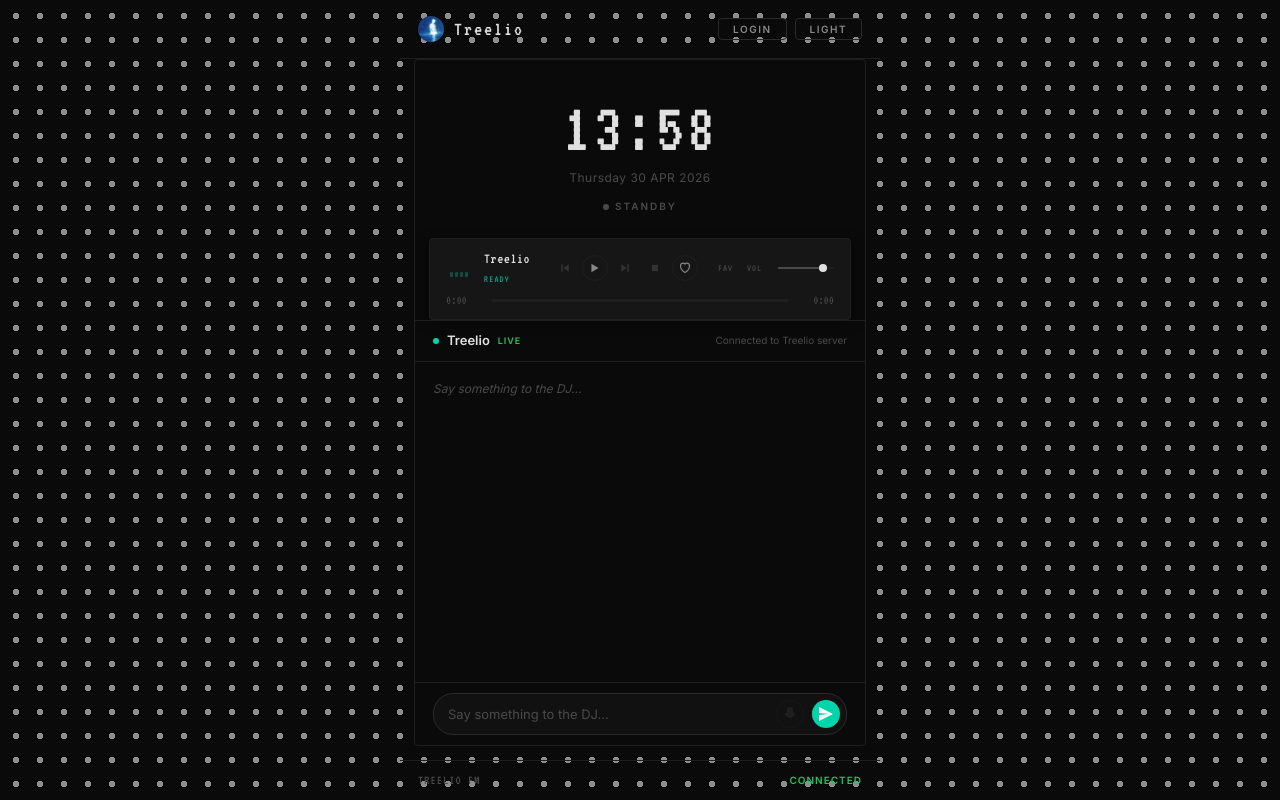
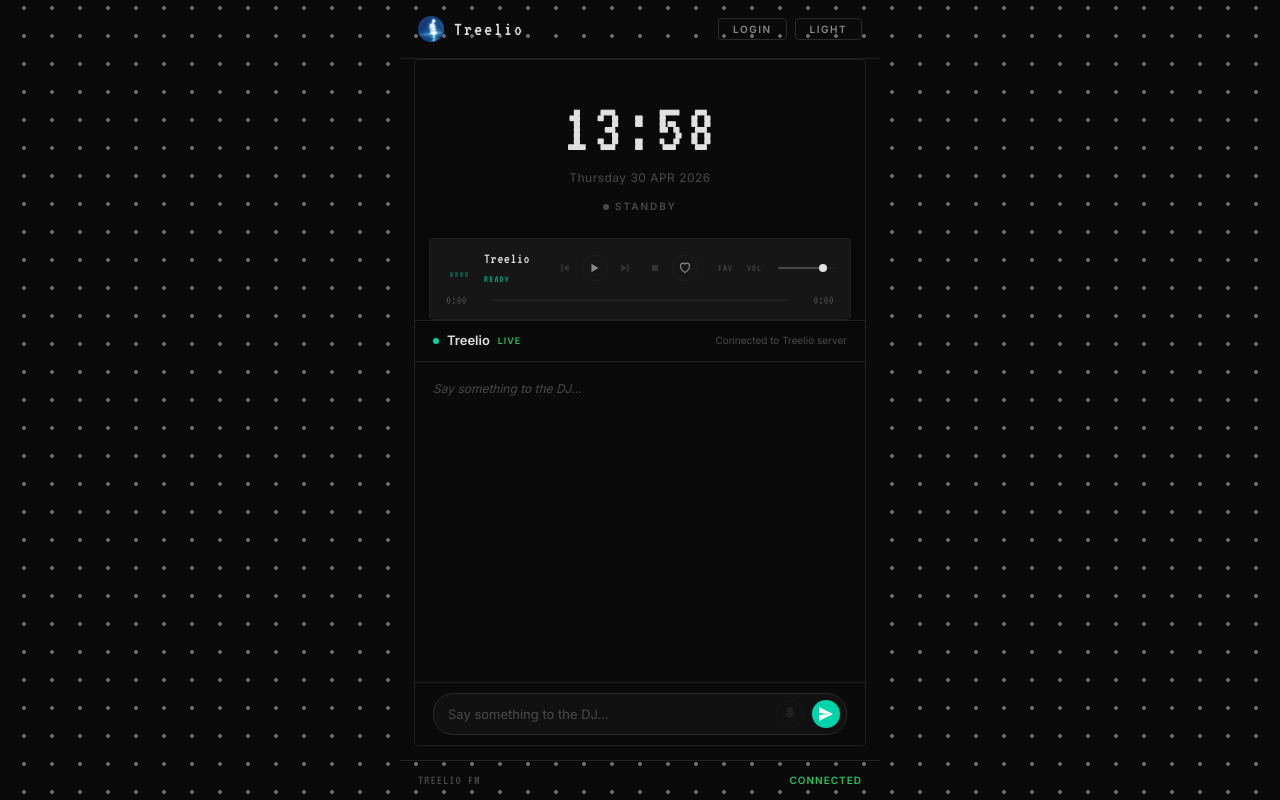
Before and after one commit to Tree005/Treelio, a React (Vite) app in the folder web/: page / in a window 1280 px wide. Built offline with nearby package versions, Linux system fonts and the light colour scheme.

Commit message:
fix(ui): 点阵调小 (2px dots, 28px spacing)

```diff
--- a/web/src/styles/globals.css
+++ b/web/src/styles/globals.css
@@ -81,13 +81,13 @@ body::before {
   position: fixed;
   inset: 0;
   background-image:
-    radial-gradient(circle, rgba(255, 255, 255, 0.6) 3px, transparent 3px);
-  background-size: 24px 24px;
+    radial-gradient(circle, rgba(255, 255, 255, 0.5) 2px, transparent 2px);
+  background-size: 28px 28px;
   background-position: center center;
   pointer-events: none;
   z-index: 0;
   transition: opacity 0.6s ease;
-  opacity: 0.9;
+  opacity: 0.8;
 }
 
 /* 播放时的呼吸动画 */
@@ -96,8 +96,8 @@ body.playing::before {
 }
 
 @keyframes grid-breathe {
-  0%, 100% { opacity: 0.9; }
-  50% { opacity: 1; }
+  0%, 100% { opacity: 0.7; }
+  50% { opacity: 0.95; }
 }
 
 /* 自定义滚动条 */
```
